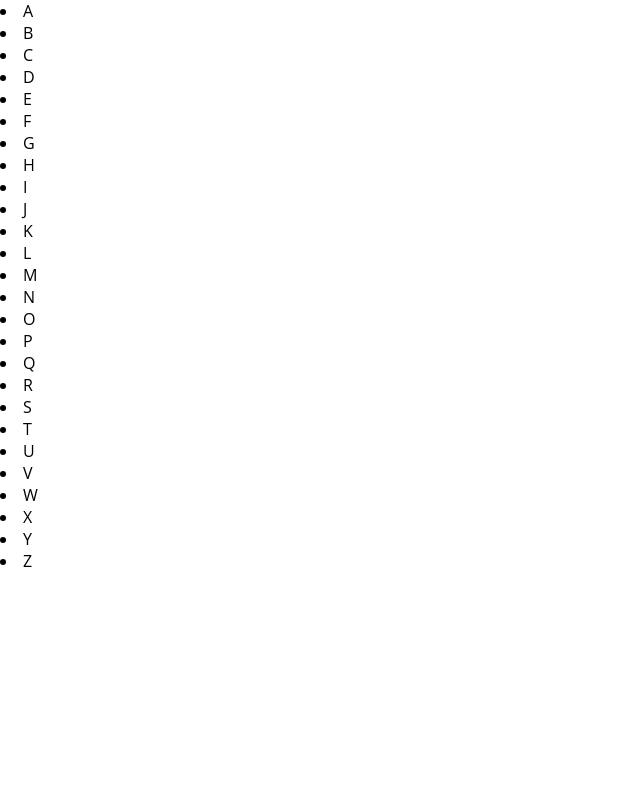
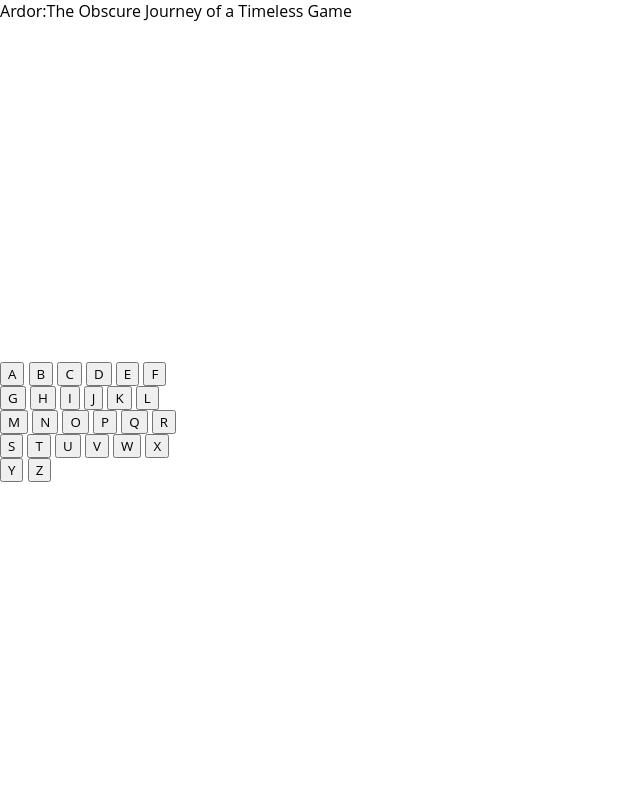
Before and after one commit to bevonbrye/Ardor, a plain HTML site: page index.html in a window 1280 px wide. Shown: the whole page, without its empty margins (0-640 px from the left). Drawn offline with Linux system fonts and the light colour scheme.

Commit message:
change li to button and sectioned letter

```diff
--- a/CSS/ardor.css
+++ b/CSS/ardor.css
@@ -1,6 +1,14 @@
+*,
+*:before,
+*:after {
+    box-sizing: border-box;
+    font-family: 'Open Sans', Verdana, Geneva, Tahoma, sans-serif;
+}
+
 body {
     margin: 0;
-    padding: 0;
-    min-height: 100vh;
-    font-family: 'Open Sans', Verdana, Geneva, Tahoma, sans-serif;
+    display: grid;
+    grid-template-columns: 100%;
+    grid-template-rows: auto auto;
+    height: 100vh;
 }
--- a/index.html
+++ b/index.html
@@ -8,38 +8,52 @@
     <link rel="stylesheet" href="./css/ardor.css">
     <script src="./JS/ardor.js" defer></script>
 </head>
+<header> Ardor:The Obscure Journey of a Timeless Game </header>
 
 <body>
+    <main>
+        <h1 class='selectMessage'></h1>
+        <section class=> </section>
+        <div class='container'>
+            <div class='smallSection'>
+                <button>A</button>
+                <button>B</button>
+                <button>C</button>
+                <button>D</button>
+                <button>E</button>
+                <button>F</button>
+            </div>
+            <div class='smallSection1'>
+                <button>G</button>
+                <button>H</button>
+                <button>I</button>
+                <button>J</button>
+                <button>K</button>
+                <button>L</button>
+            </div>
+            <div class='smallSection2'>
+                <button>M</button>
+                <button>N</button>
+                <button>O</button>
+                <button>P</button>
+                <button>Q</button>
+                <button>R</button>
+            </div>
+            <div class='smallSection3'>
+                <button>S</button>
+                <button>T</button>
+                <button>U</button>
+                <button>V</button>
+                <button>W</button>
+                <button>X</button>
+            </div>
+            <div class='smallSection4'>
+                <button>Y</button>
+                <button>Z</button>
+            </div>
 
-
-    <div class='container'>
-        <li>A</li>
-        <li>B</li>
-        <li>C</li>
-        <li>D</li>
-        <li>E</li>
-        <li>F</li>
-        <li>G</li>
-        <li>H</li>
-        <li>I</li>
-        <li>J</li>
-        <li>K</li>
-        <li>L</li>
-        <li>M</li>
-        <li>N</li>
-        <li>O</li>
-        <li>P</li>
-        <li>Q</li>
-        <li>R</li>
-        <li>S</li>
-        <li>T</li>
-        <li>U</li>
-        <li>V</li>
-        <li>W</li>
-        <li>X</li>
-        <li>Y</li>
-        <li>Z</li>
-    </div>
+        </div>
+    </main>
 
 
 </body>
```
